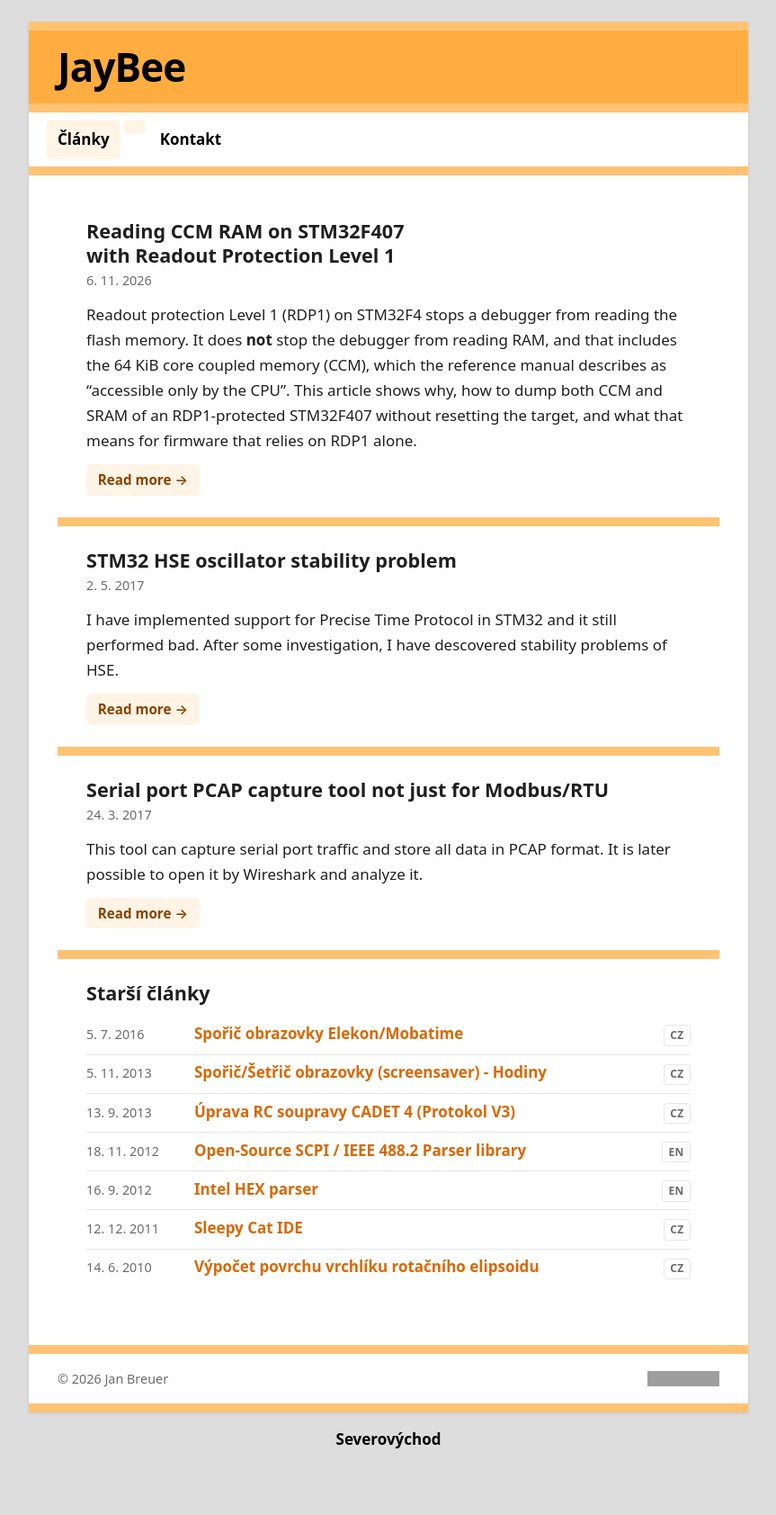
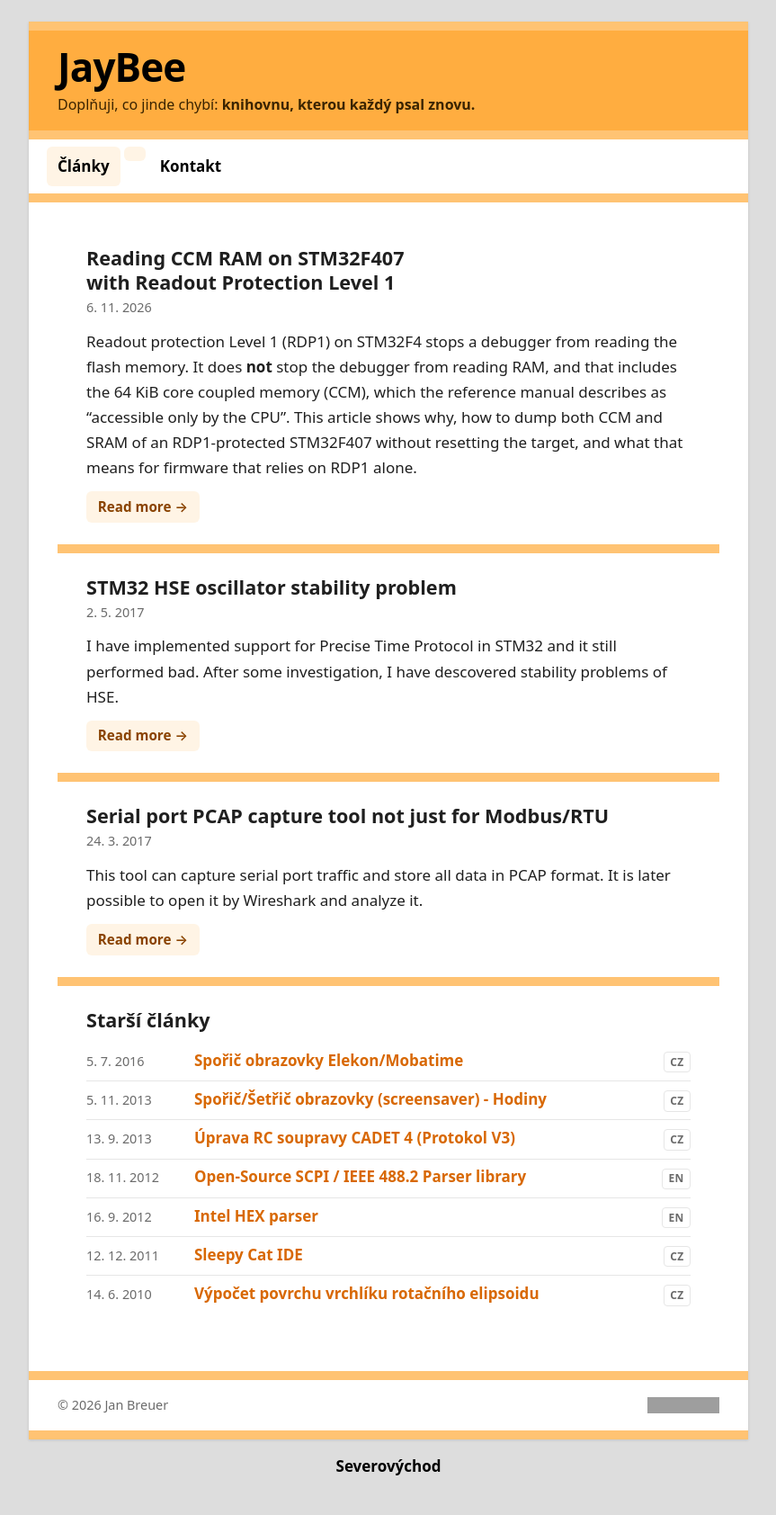
Before and after one commit to j123b567/j123b567.github.io, a Jekyll site: the page built from index.md, in a window 1280 px wide. Shown: the whole page at 90% size, without its empty margins (208-1071 px from the left). Built offline with Jekyll 4.4.1, drawn with Linux system fonts in a browser that asks for light colours; our own code applies the rules of GitHub Pages for plain Markdown files; before the commit the page ends 1655 px from its top, so only the background shows below that; grey boxes are pictures that could not be loaded.

Commit message:
Add rotating tagline to home page header
Show "Doplňuji, co jinde chybí:" under the site title on the home page,
followed by an ending that fades to the next one every five seconds.
The endings live in _config.yml; without JavaScript the first one is
shown. The site description now uses the same text.

Co-Authored-By: Claude Opus 5.5 <noreply@anthropic.com>

```diff
--- a/_config.yml
+++ b/_config.yml
@@ -12,7 +12,14 @@ permalink:        pretty
 
 # Setup
 title:            JayBee
-description:      Software, elektronika a embedded systémy – projekty a články Jana Breuera.
+description:      "Doplňuji, co jinde chybí: dokumentaci, kterou nikdo nenapsal, knihovnu, kterou každý psal znovu, nástroj, který neexistoval, chybu hardwaru, která se nedostala ani do errat."
+# Header subtitle: fixed lead followed by endings that rotate; the first ending is the default
+tagline_lead:     "Doplňuji, co jinde chybí:"
+taglines:
+  - dokumentaci, kterou nikdo nenapsal.
+  - knihovnu, kterou každý psal znovu.
+  - nástroj, který neexistoval.
+  - chybu hardwaru, která se nedostala ani do errat.
 lang:             cs
 url:              https://www.jaybee.cz
 baseurl:
--- a/_includes/titlebar.html
+++ b/_includes/titlebar.html
@@ -1,4 +1,25 @@
-<header id="homelink"><a href="{{ site.baseurl }}/">{{ site.title }}</a></header>
+<header id="homelink">
+    <a href="{{ site.baseurl }}/">{{ site.title }}</a>
+    {%- if page.url == "/" %}
+    <p class="tagline">{{ site.tagline_lead }} <strong id="tagline">{{ site.taglines | first }}</strong></p>
+    <script>
+        (function () {
+            var t = {{ site.taglines | jsonify }};
+            var el = document.getElementById("tagline");
+            var i = Math.floor(Math.random() * t.length);
+            el.textContent = t[i];
+            setInterval(function () {
+                el.classList.add("out");
+                setTimeout(function () {
+                    i = (i + 1) % t.length;
+                    el.textContent = t[i];
+                    el.classList.remove("out");
+                }, 400);
+            }, 5000);
+        })();
+    </script>
+    {%- endif %}
+</header>
 <nav id="topmenu" aria-label="Hlavní menu">
     <ul>
         <li><a href="{{ site.baseurl }}/"{% if page.url == "/" %} class="active" aria-current="page"{% endif %}>Články</a></li>
--- a/ui/style.css
+++ b/ui/style.css
@@ -61,6 +61,19 @@ body {
     font-weight: 800;
     letter-spacing: -0.02em;
     line-height: 1.1;
+}
+#homelink .tagline {
+    margin: 0.4rem 0 0;
+    color: #3a2400;
+    font-size: 1rem;
+    line-height: 1.45;
+    text-wrap: pretty;
+}
+#homelink .tagline strong { font-weight: 600; transition: opacity 0.4s ease; }
+#homelink .tagline strong.out { opacity: 0; }
+@media (max-width: 36rem) {
+    /* Reserve two lines so the header does not jump when the ending changes */
+    #homelink .tagline { min-height: calc(2 * 1.45em); }
 }
 
 /* Menu */
@@ -186,7 +199,7 @@ ul.profily a { font-weight: 600; margin-right: 0.35rem; }
 figcaption { color: var(--muted); font-size: 0.9rem; font-style: italic; }
 .tablecenter { margin-left: auto; margin-right: auto; text-align: center; }
 
-/* Article list (home page and Software) */
+/* Article list (home page) */
 .katalog {
     margin: 0 calc(-1 * var(--gutter));
     padding: 0.25rem var(--gutter) 1.5rem;
@@ -272,7 +285,7 @@ ul.archiv a:hover { text-decoration: underline; }
 #podporte a:hover { color: var(--link-hover); }
 
 @media (prefers-reduced-motion: reduce) {
-    a.cele span { transition: none; }
+    a.cele span, #homelink .tagline strong { transition: none; }
 }
 
 @media print {
```
